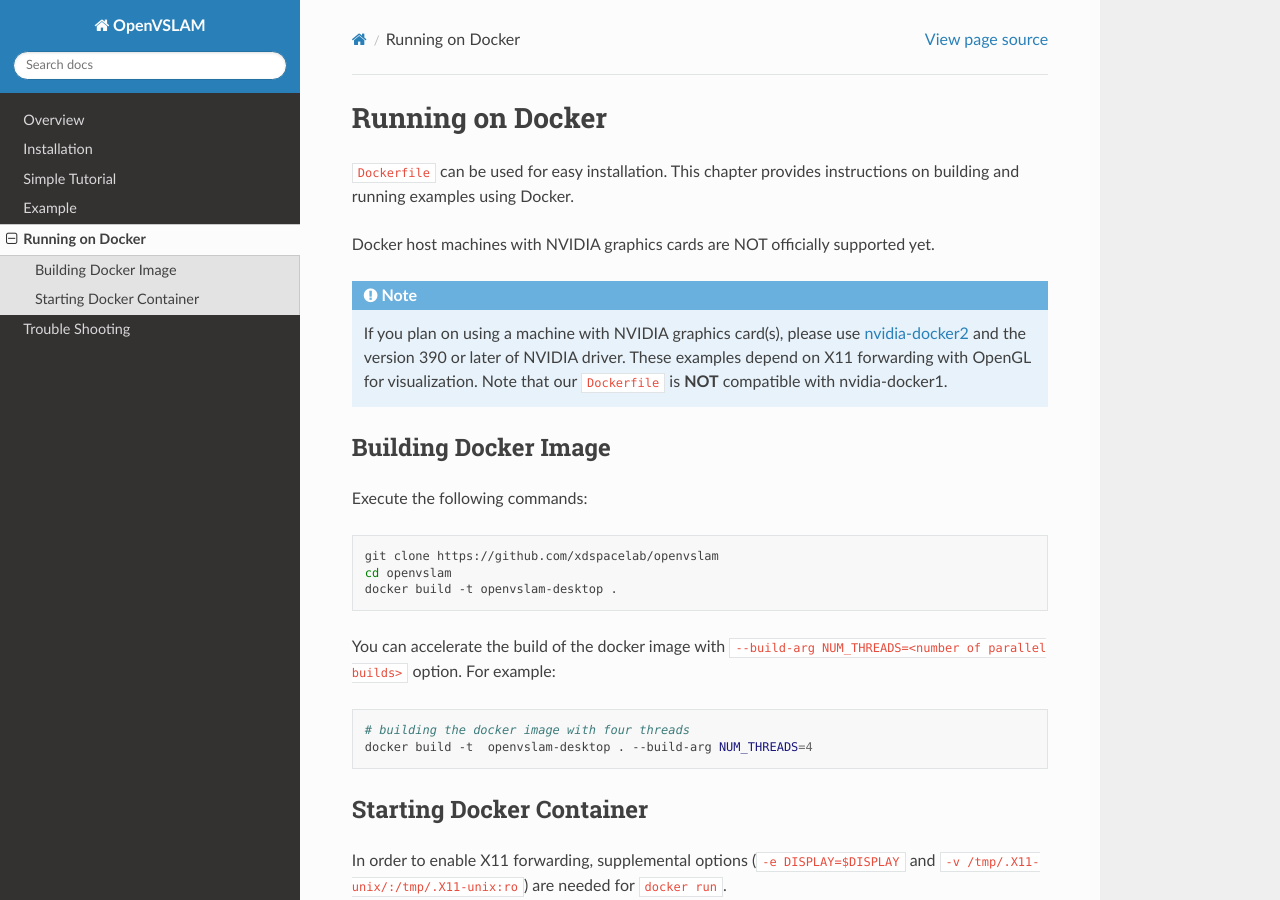
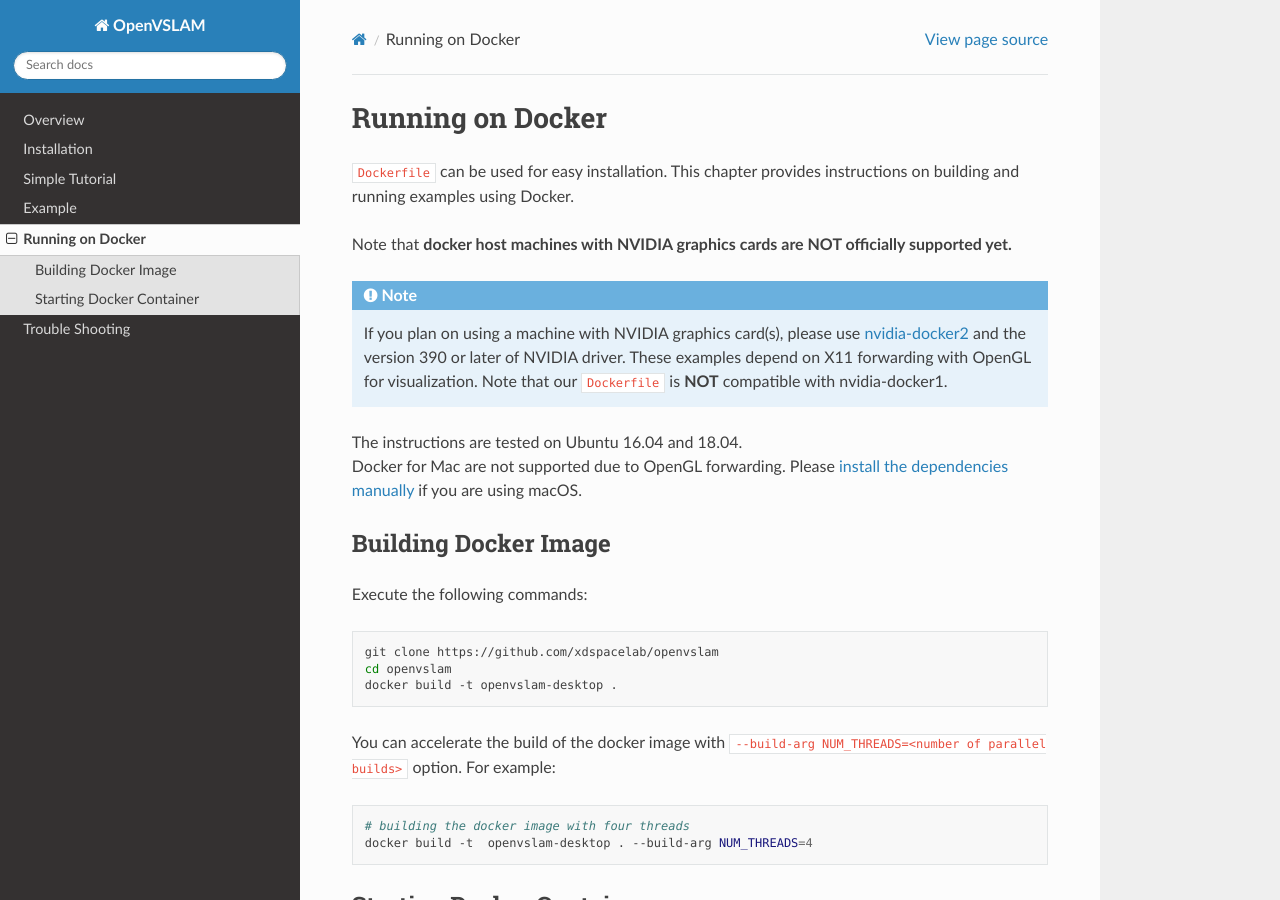
Before and after one commit to xdspacelab/openvslam, a Sphinx documentation site: the page built from docs/docker.rst, in a window 1280 px wide and 900 px high. Built offline with Sphinx 7.4.7 and the Read the Docs theme 2.0.0, drawn with Linux system fonts in a browser that asks for light colours.

Commit message:
Add a description about Docker for Mac

```diff
--- a/docs/docker.rst
+++ b/docs/docker.rst
@@ -7,7 +7,7 @@
 ``Dockerfile`` can be used for easy installation.
 This chapter provides instructions on building and running examples using Docker.
 
-Docker host machines with NVIDIA graphics cards are NOT officially supported yet.
+Note that **docker host machines with NVIDIA graphics cards are NOT officially supported yet.**
 
 .. NOTE ::
 
@@ -15,6 +15,8 @@
     These examples depend on X11 forwarding with OpenGL for visualization.
     Note that our ``Dockerfile`` is **NOT** compatible with nvidia-docker1.
 
+| The instructions are tested on Ubuntu 16.04 and 18.04.
+| Docker for Mac are not supported due to OpenGL forwarding. Please :ref:`install the dependencies manually <section-macos>` if you are using macOS.
 
 .. _section-build-docker-image:
 
--- a/docs/installation.rst
+++ b/docs/installation.rst
@@ -20,7 +20,8 @@
 
 .. NOTE ::
 
-    Docker users can use :ref:`Docker <chapter-docker>` instead of preparing the dependencies manually.
+    Users of **Docker for Ubuntu** can use :ref:`Docker <chapter-docker>` instead of preparing the dependencies manually.
+    (Docker for Mac are not supported.)
 
 
 .. _section-dependencies:
```
